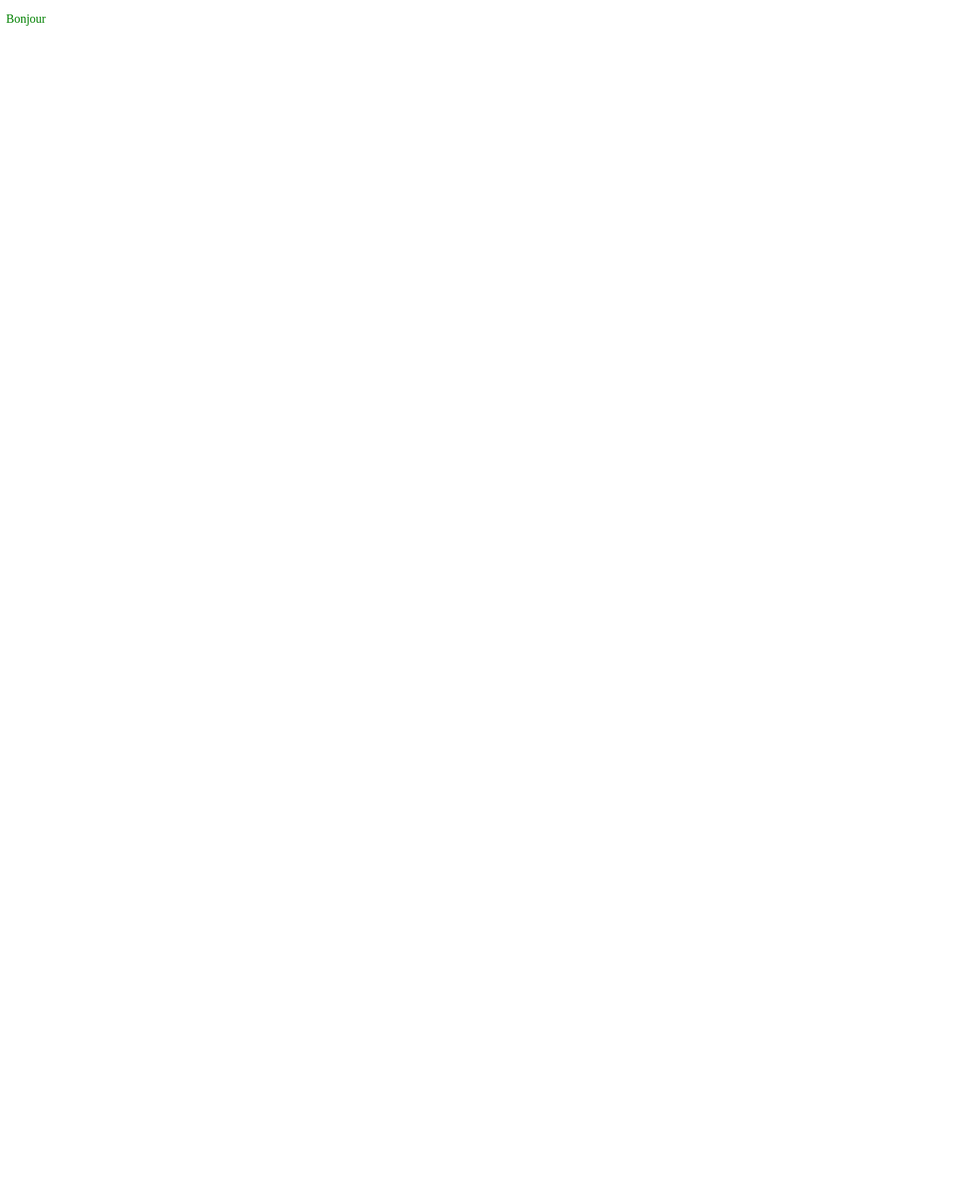
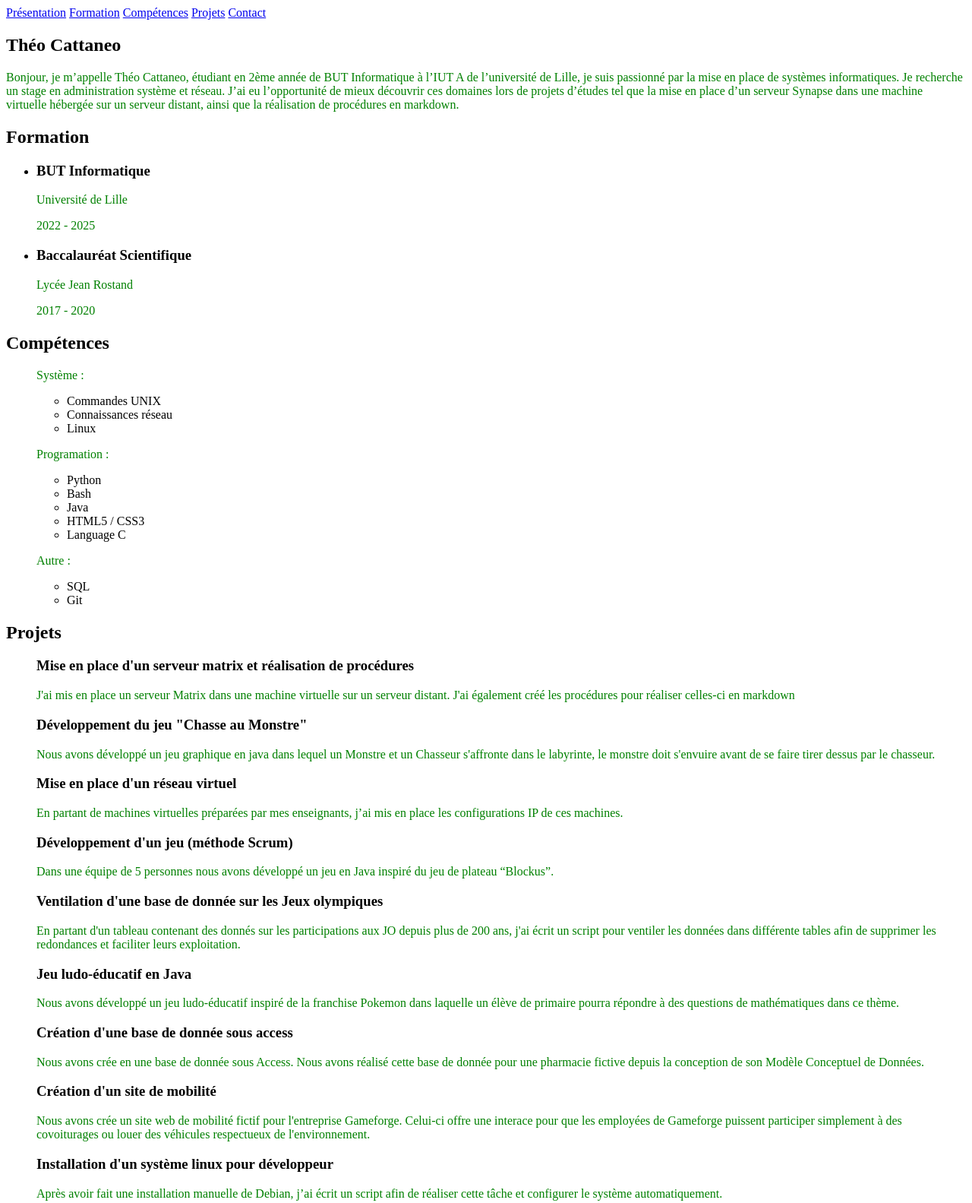
Before and after one commit to Limule45/limule45.github.io, a plain HTML site: page portefolio.html in a window 1280 px wide. Shown: the top 1583 px of the page at 76% size. Before the commit the page ends 800 px from the top, so only its background shows below. Drawn offline with Linux system fonts and the light colour scheme.

Commit message:
added text

```diff
--- a/portefolio.html
+++ b/portefolio.html
@@ -8,15 +8,149 @@
 
   <body>
 
-    <header></header>
+    <header>
+      <nav>
+        <a href="#presentation">Présentation</a>
+        <a href="#formation">Formation</a>
+        <a href="#competences">Compétences</a>
+        <a href="#projets">Projets</a>
+        <a href="#contact">Contact</a>
+      </nav>
+    </header>
 
     <main>
 
-      <p>Bonjour</p>
+      <section id = "profil">
+        <h1>Théo Cattaneo</h1>
+      </section>
+
+      <section id = "presentation">
+
+        <p>Bonjour, je m’appelle Théo Cattaneo, étudiant en 2ème année de BUT Informatique à l’IUT A de l’université de Lille, je suis passionné par la mise en place de systèmes informatiques. Je recherche un stage en administration système et réseau. J’ai eu l’opportunité de mieux découvrir ces domaines lors de projets d’études tel que la mise en place d’un serveur Synapse dans une machine virtuelle hébergée sur un serveur distant, ainsi que la réalisation de procédures en markdown.</p>
+
+      </section>
+
+      <section id = formation>
+        <h2>Formation</h2>
+        <ul>
+          <li>
+            <h3>BUT Informatique</h3>
+            <p>Université de Lille</p>
+            <p>2022 - 2025</p>
+          </li>
+
+          <li>
+            <h3>Baccalauréat Scientifique</h3>
+            <p>Lycée Jean Rostand</p>
+            <p>2017 - 2020</p>
+          </li>
+        </ul>
+
+      </section>
+
+      <section id = competences>
+
+        <h2>Compétences</h2>
+
+        <ul>
+          <p>Système :</p>
+          <ul>
+            <li>Commandes UNIX</li>
+            <li>Connaissances réseau</li>
+            <li>Linux</li>
+          </ul>
+
+          <p>Programation :</p>
+          <ul>
+            <li>Python</li>
+            <li>Bash</li>
+            <li>Java</li>
+            <li>HTML5 / CSS3</li>
+            <li>Language C</li>
+          </ul>
+
+          <p>Autre :</p>
+          <ul>
+            <li>SQL</li>
+            <li>Git</li>
+          </ul>
+        </ul>
+
+      </section>
+
+      <section id = projets>
+
+        <h2>Projets</h2>
+
+        <ul>
+          <div>
+            <h3>Mise en place d'un serveur matrix et réalisation de procédures</h3>
+            <p>J'ai mis en place un serveur Matrix dans une machine virtuelle sur un serveur distant. J'ai également créé les procédures pour réaliser celles-ci en markdown</p>
+          </div>
+
+          <div>
+            <h3>Développement du jeu "Chasse au Monstre"</h3>
+            <p>Nous avons développé un jeu graphique en java dans lequel un Monstre et un Chasseur s'affronte dans le labyrinte, le monstre doit s'envuire avant de se faire tirer dessus par le chasseur.</p>
+          </div>
+
+          <div>
+            <h3>Mise en place d'un réseau virtuel</h3>
+            <p>En partant de machines virtuelles préparées par mes enseignants, j’ai mis en place les configurations IP de ces machines.</p>
+          </div>
+
+          <div>
+            <h3>Développement d'un jeu (méthode Scrum)</h3>
+            <p>Dans une équipe de 5 personnes nous avons développé un jeu en Java inspiré du jeu de plateau “Blockus”.</p>
+          </div>
+
+          <div>
+            <h3>Ventilation d'une base de donnée sur les Jeux olympiques</h3>
+            <p>En partant d'un tableau contenant des donnés sur les participations aux JO depuis plus de 200 ans, j'ai écrit un script pour ventiler les données dans différente tables afin de supprimer les redondances et faciliter leurs exploitation.</p>
+          </div>
+
+          <div>
+            <h3>Jeu ludo-éducatif en Java</h3>
+            <p>Nous avons développé un jeu ludo-éducatif inspiré de la franchise Pokemon dans laquelle un élève de primaire pourra répondre à des questions de mathématiques dans ce thème.</p>
+          </div>
+
+          <div>
+            <h3>Création d'une base de donnée sous access</h3>
+            <p>Nous avons crée en une base de donnée sous Access. Nous avons réalisé cette base de donnée pour une pharmacie fictive depuis la conception de son Modèle Conceptuel de Données.</p>
+          </div>
+
+          <div>
+            <h3>Création d'un site de mobilité</h3>
+            <p>Nous avons crée un site web de mobilité fictif pour l'entreprise Gameforge. Celui-ci offre une interace pour que les employées de Gameforge puissent participer simplement à des covoiturages ou louer des véhicules respectueux de l'environnement.</p>
+          </div>
+
+          <div>
+            <h3>Installation d'un système linux pour développeur</h3>
+            <p>Après avoir fait une installation manuelle de Debian, j’ai écrit un script afin de réaliser cette tâche et configurer le système automatiquement.</p>
+          </div>
+
+          <div>
+            <h3>Création d'un manuel pour un système utilisateur</h3>
+            <p>Nous avons réalisés un manuel d'utilisation la machine que nous avons individuelement crées. Ce manuel en anglais explique au développeur comment utiliser et configurer sa machine.</p>
+          </div>
+        </ul>
+
+      </section>
+
+
 
     </main>
 
-    <footer></footer>
+    <footer>
+
+      <section id = contact>
+
+        <h2>Contact</h2>
+
+        <a href="https://github.com/Limule45">Github</a>
+
+      </section>
+
+    </footer>
 
   </body>
 
```
